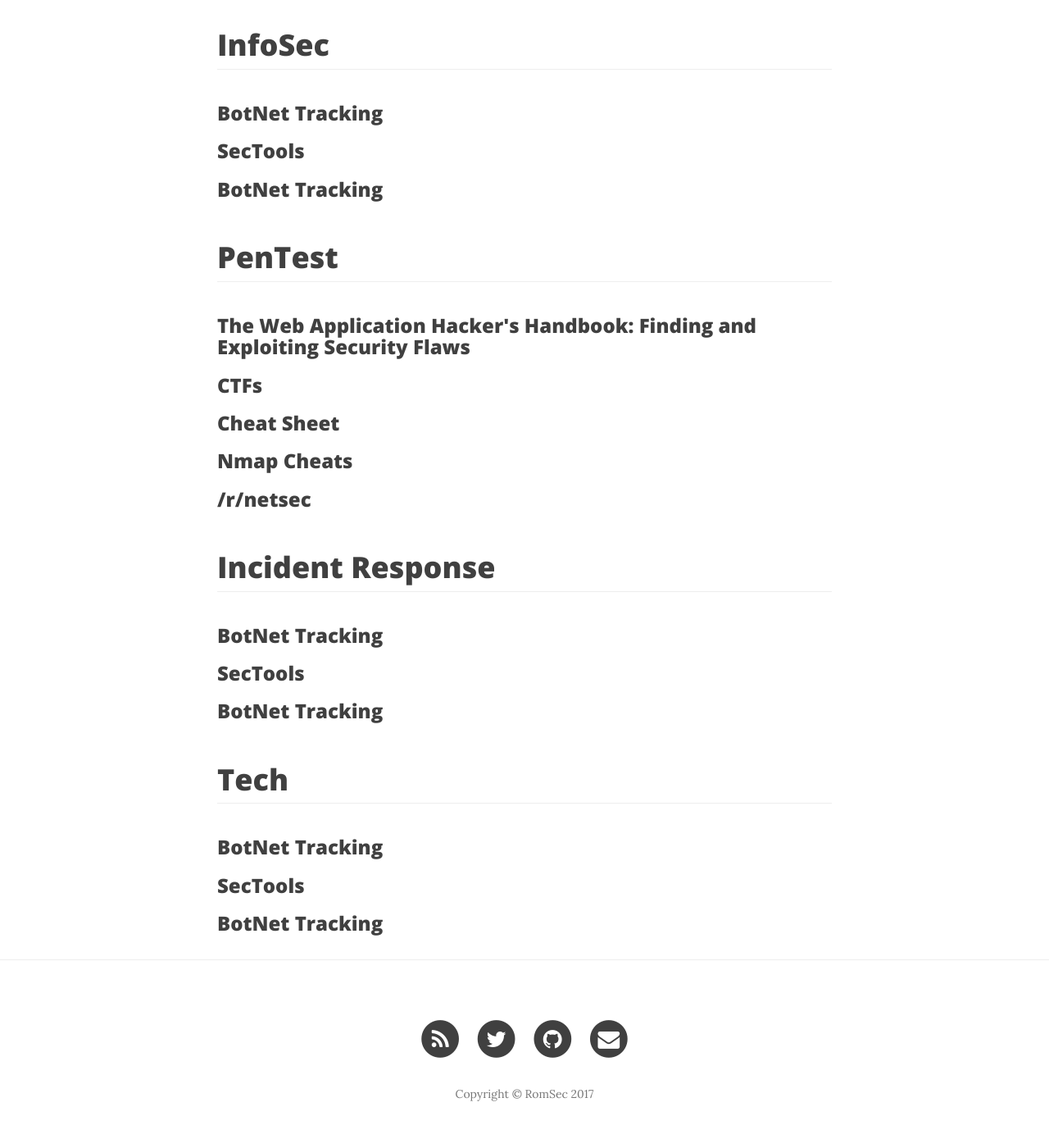
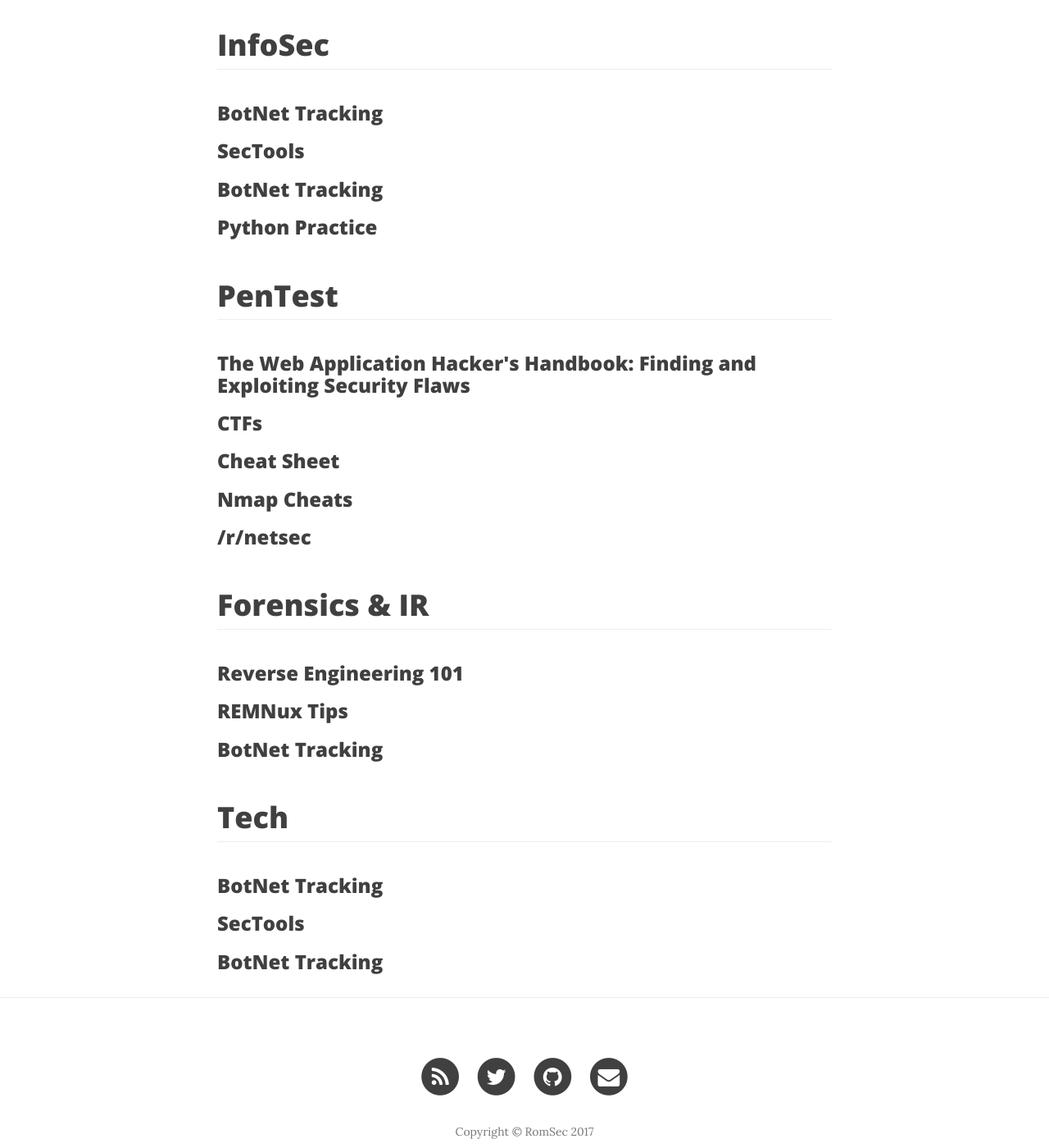
Before and after one commit to RomSec/RomSec.github.io, a Jekyll site: the page built from resources.html, in a window 1280 px wide and 1400 px high, scrolled down 503 px. Shown: the whole window at 82% size. Built offline with Jekyll 4.4.1, drawn with Linux system fonts in a browser that asks for light colours; nearby versions of some CDN libraries.

Commit message:
Update resources.html

```diff
--- a/resources.html
+++ b/resources.html
@@ -13,7 +13,7 @@
 <h3><a href="https://intel.malwaretech.com/">BotNet Tracking</a></h3>
 <h3><a href="http://sectools.org/">SecTools</a></h3>
 <h3><a href="https://intel.malwaretech.com/">BotNet Tracking</a></h3>
-
+<h3><a href="https://codingbat.com/python">Python Practice</a></h3>
 
 <div class="row">
   <div class="col-lg-12">
@@ -28,11 +28,11 @@
 
 <div class="row">
   <div class="col-lg-12">
-      <h1 class="page-header">Incident Response</h1>
+      <h1 class="page-header">Forensics & IR</h1>
   </div>
 </div>
-<h3><a href="https://intel.malwaretech.com/">BotNet Tracking</a></h3>
-<h3><a href="http://sectools.org/">SecTools</a></h3>
+<h3><a href="https://securedorg.github.io/RE101/">Reverse Engineering 101</a></h3>
+<h3><a href="https://zeltser.com/remnux-malware-analysis-tips/">REMNux Tips</a></h3>
 <h3><a href="https://intel.malwaretech.com/">BotNet Tracking</a></h3>
 
 <div class="row">
```
